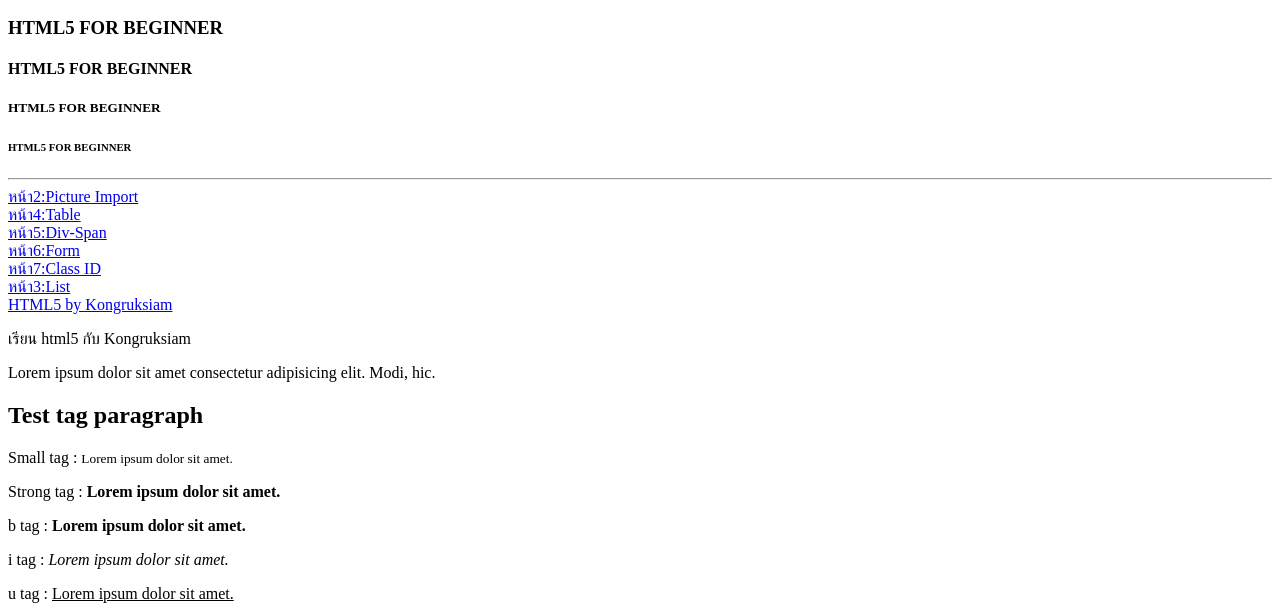
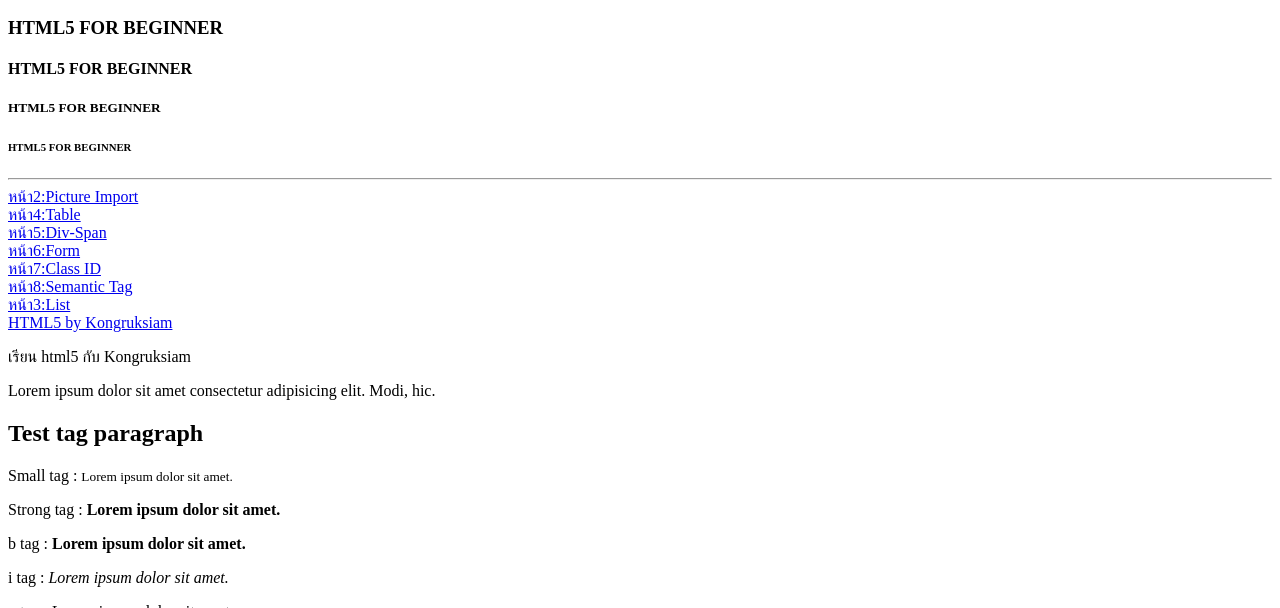
Before and after one commit to phritnakgate/WebDev_Studies, a plain HTML site: page HTML Studies/index.html in a window 1280 px wide. Shown: the part 192-800 px from the top of the page. Drawn offline with Linux system fonts and the light colour scheme.

Commit message:
Update index.html

```diff
--- a/HTML Studies/index.html
+++ b/HTML Studies/index.html
@@ -31,6 +31,7 @@
     <a href="pg5.html">หน้า5:Div-Span</a><br>
     <a href="pg6.html">หน้า6:Form</a><br>
     <a href="pg7.html">หน้า7:Class ID</a><br>
+    <a href="pg8.html">หน้า8:Semantic Tag</a><br>
     <!--Internal with directories--><a href="subfolder/pg3.html">หน้า3:List</a><br>
     <!--External--><a href="https://www.youtube.com/watch?v=0hfeNPM7piw&t=314" target="_blank">HTML5 by Kongruksiam</a>
 
```
